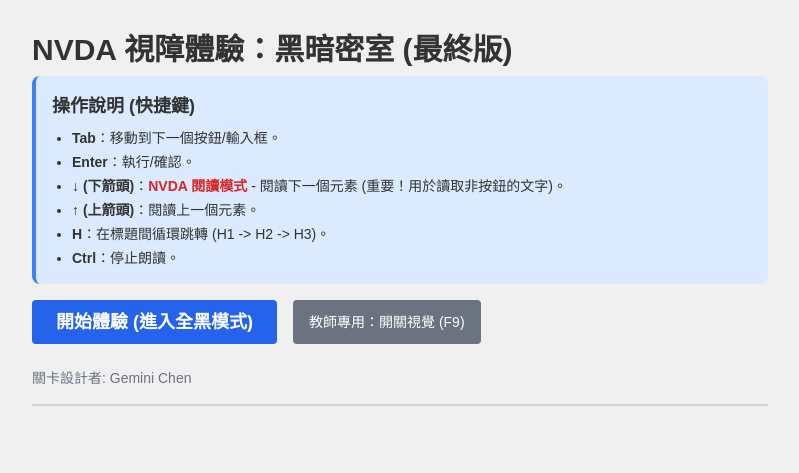
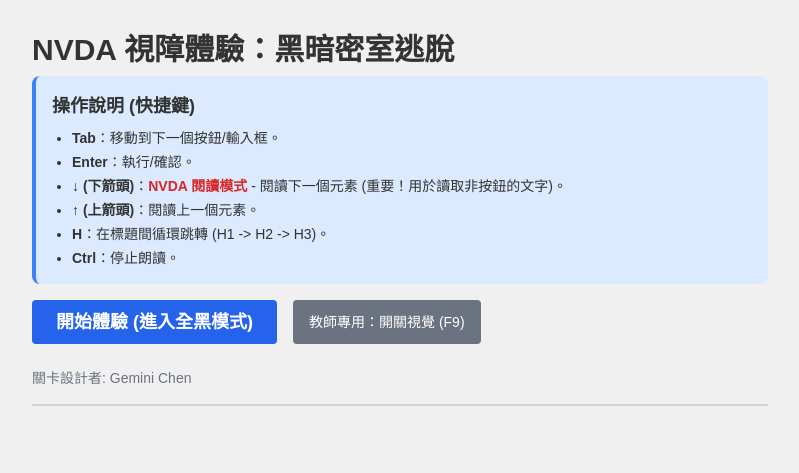
Before and after one commit to weisheng1002/nvda, a plain HTML site: page index.html in a window 1280 px wide. Shown: the whole page, without its empty margins (240-1039 px from the left). Drawn offline with nearby package versions, Linux system fonts and the light colour scheme.

Commit message:
Add files via upload

```diff
--- a/index.html
+++ b/index.html
@@ -3,7 +3,7 @@
 <head>
     <meta charset="UTF-8">
     <meta name="viewport" content="width=device-width, initial-scale=1.0">
-    <title>黑暗中的逃脫：NVDA 體驗模擬器 (最終版)</title>
+    <title>NVDA 視障體驗：黑暗密室逃脫</title>
     <script src="https://cdn.tailwindcss.com"></script>
     <style>
         /* 模擬 NVDA 的焦點框線樣式 */
@@ -79,7 +79,7 @@
     <div class="game-area" id="main-content">
         <header class="mb-8 border-b-2 border-gray-300 pb-4">
             <!-- H1: 頁面主標題 -->
-            <h1 class="text-3xl font-bold mb-2" tabindex="-1">NVDA 視障體驗：黑暗密室 (最終版)</h1>
+            <h1 class="text-3xl font-bold mb-2" tabindex="-1">NVDA 視障體驗：黑暗密室逃脫</h1>
 
             <div id="instructions" class="bg-blue-100 p-4 rounded-lg mb-4 text-sm border-l-4 border-blue-500">
                 <h2 class="font-bold text-lg mb-2" tabindex="-1">操作說明 (快捷鍵)</h2>
```
